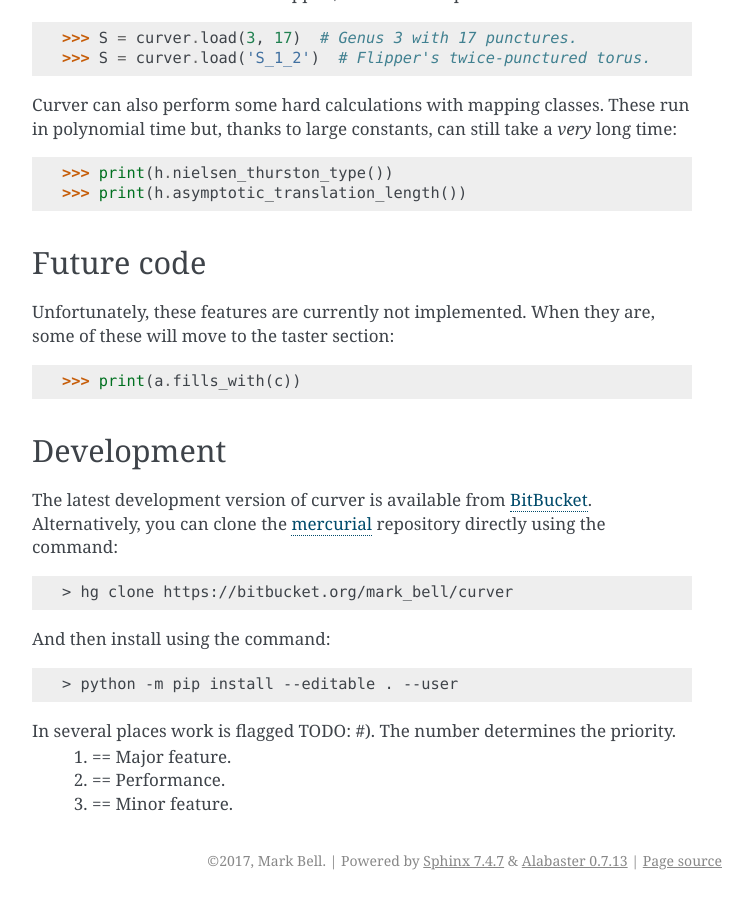
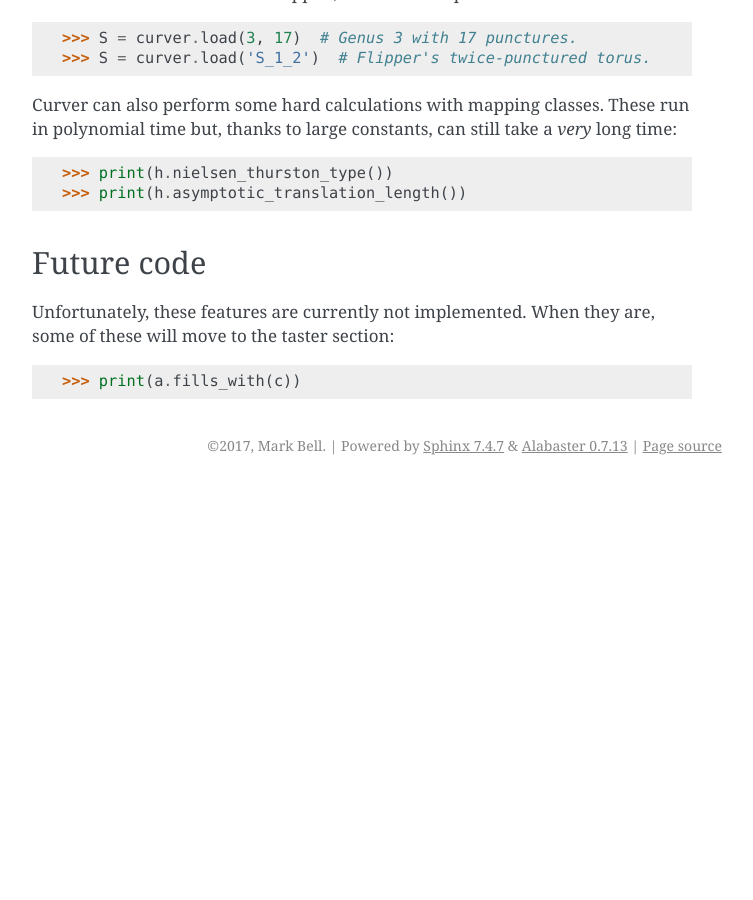
Before and after one commit to MarkCBell/curver, a Sphinx documentation site: the page built from docs/source/start.rst, in a window 1280 px wide and 900 px high, scrolled down 1572 px. Shown: the whole window, without its empty margins (388-1141 px from the left). Built offline with Sphinx 7.4.7, drawn with Linux system fonts in a browser that asks for light colours; after the commit the page ends 2057 px from its top, so only the background shows below that; some of the changed text lies outside the part shown.

Commit message:
Separated out development section.

```diff
--- a/docs/source/index.rst
+++ b/docs/source/index.rst
@@ -18,6 +18,7 @@ Welcome to Curver's documentation!
    references.rst
    citing.rst
    license.rst
+   development.rst
 
 .. .. automodule:: curver.kernel
 .. .. autoclass:: curver.kernel.Encoding
--- a/docs/source/start.rst
+++ b/docs/source/start.rst
@@ -87,24 +87,3 @@ Unfortunately, these features are currently not implemented.
 When they are, some of these will move to the taster section::
 
     >>> print(a.fills_with(c))
-
-Development
-~~~~~~~~~~~
-
-The latest development version of curver is available from `BitBucket <https://bitbucket.org/Mark_Bell/curver>`_.
-Alternatively, you can clone the `mercurial <https://www.mercurial-scm.org/>`_ repository directly using the command:
-
-.. code-block:: shell
-
-    > hg clone https://bitbucket.org/mark_bell/curver
-
-And then install using the command:
-
-.. code-block:: shell
-
-    > python -m pip install --editable . --user
-
-In several places work is flagged TODO: #). The number determines the priority.
-    1) == Major feature.
-    2) == Performance.
-    3) == Minor feature.
```
Also changed, not shown: docs/source/development.rst (added, +45 -0 lines).
